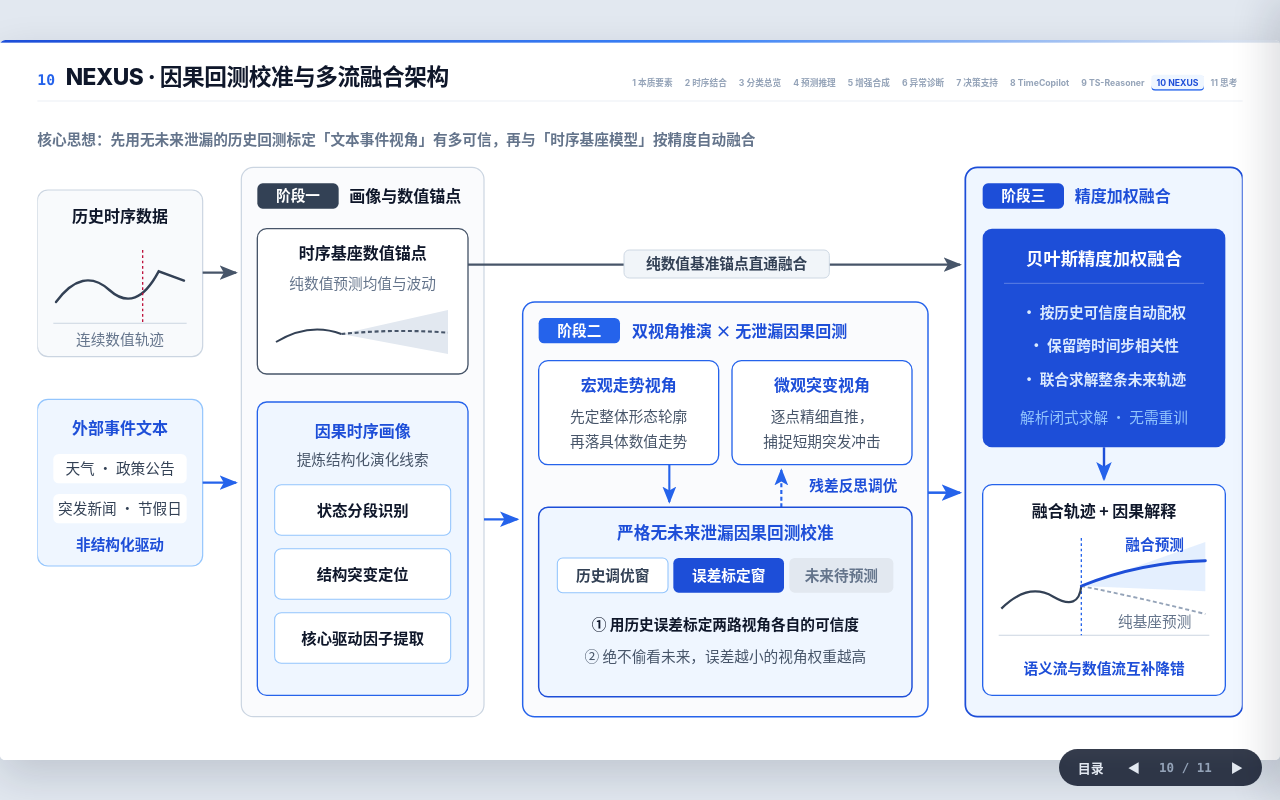
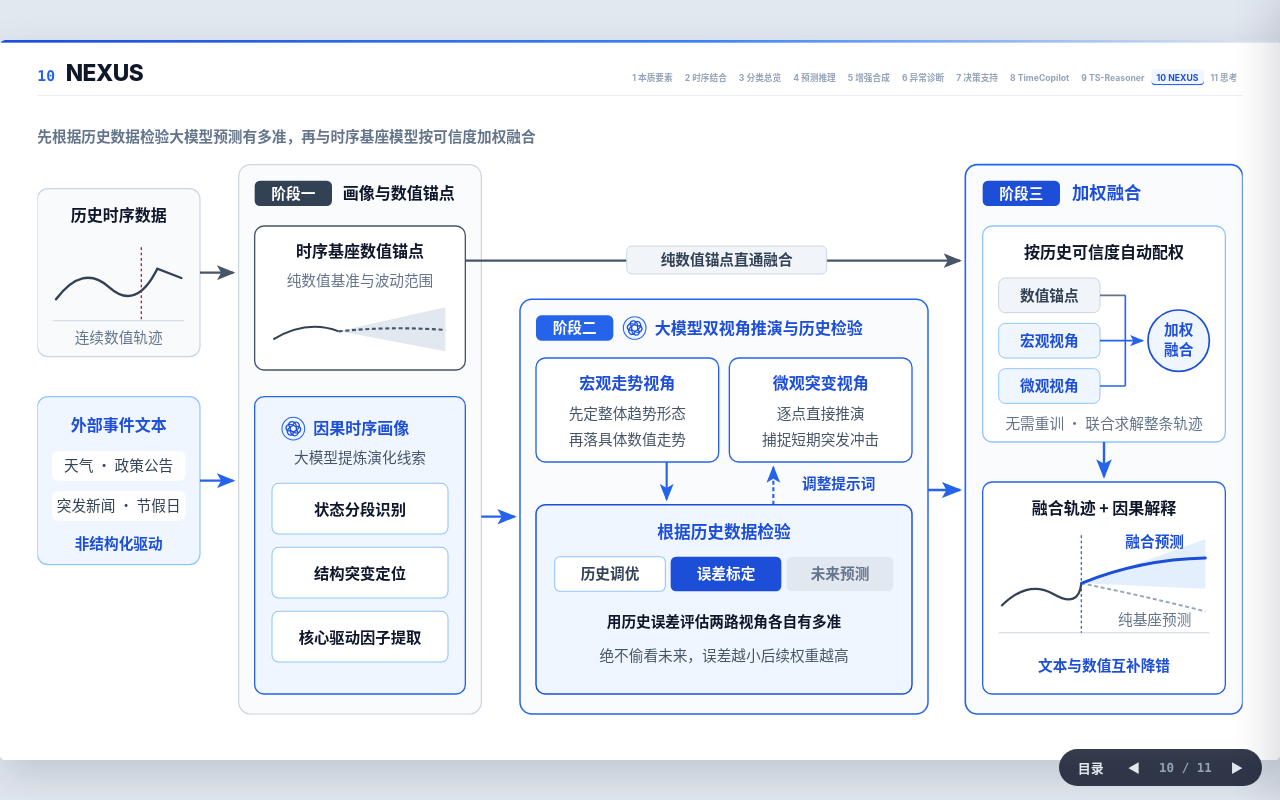
Before and after one commit to GuangDai/html-presentation-framework, a plain HTML site: page dist/ts_agent_report.html in a window 1280 px wide. Both pictures are taken after a click on the button "10 NEXUS". Drawn offline with nearby package versions, Linux system fonts and the light colour scheme.

Commit message:
refactor(slide10): simplify NEXUS title and wording, add GPT icons, use clean white weighted fusion block

```diff
--- a/dist/ts_agent_report.html
+++ b/dist/ts_agent_report.html
@@ -1159,11 +1159,11 @@
       </section>
 
       <!-- ==================== SLIDE 10 ==================== -->
-      <section class="slide" data-title="NEXUS · 因果回测校准与多流融合架构">
+      <section class="slide" data-title="NEXUS">
         <header class="slide-header">
           <div class="header-left">
             <span class="slide-num">10</span>
-            <h1 class="slide-title">NEXUS · 因果回测校准与多流融合架构</h1>
+            <h1 class="slide-title">NEXUS</h1>
           </div>
           <nav class="slide-agenda-rail"></nav>
         </header>
@@ -1176,129 +1176,159 @@
               <marker id="m10-s" viewBox="0 0 10 10" refX="8.5" refY="5" markerWidth="8.5" markerHeight="8.5" orient="auto">
                 <path d="M 0 1.2 L 9.5 5 L 0 8.8 L 2.2 5 z" fill="#475569"/>
               </marker>
+              <!-- Clean OpenAI / GPT 6-petal knot icon (24x24 viewBox) -->
+              <g id="gpt-icon">
+                <circle cx="0" cy="0" r="17" fill="#EFF6FF" stroke="#2563EB" stroke-width="1.6"/>
+                <g fill="none" stroke="#1D4ED8" stroke-width="1.9" stroke-linecap="round" stroke-linejoin="round">
+                  <path d="M 0 -5.2 L 4.5 -2.6 L 4.5 2.6 L 0 5.2 L -4.5 2.6 L -4.5 -2.6 Z"/>
+                  <path d="M 0 -5.2 C 0 -10.5, 6.2 -11.5, 8.6 -6.5 C 10.2 -3.2, 7.6 0.2, 4.5 2.6"/>
+                  <path d="M 4.5 -2.6 C 9.1 -5.2, 13.0 -0.2, 9.8 4.4 C 7.7 7.4, 3.6 6.8, 0 5.2"/>
+                  <path d="M 4.5 2.6 C 9.1 5.2, 6.8 11.2, 1.3 10.6 C -2.4 10.2, -4.1 6.5, -4.5 2.6"/>
+                  <path d="M 0 5.2 C 0 10.5, -6.2 11.5, -8.6 6.5 C -10.2 3.2, -7.6 -0.2, -4.5 -2.6"/>
+                  <path d="M -4.5 2.6 C -9.1 5.2, -13.0 0.2, -9.8 -4.4 C -7.7 -7.4, -3.6 -6.8, 0 -5.2"/>
+                  <path d="M -4.5 -2.6 C -9.1 -5.2, -6.8 -11.2, -1.3 -10.6 C 2.4 -10.2, 4.1 -6.5, 4.5 -2.6"/>
+                </g>
+              </g>
             </defs>
 
-            <!-- Top One-Line Intuitive Framing -->
-            <text x="0" y="38" fill="#64748B" font-size="22" font-weight="700">核心思想：先用无未来泄漏的历史回测标定「文本事件视角」有多可信，再与「时序基座模型」按精度自动融合</text>
+            <!-- Top Simple One-Line Summary -->
+            <text x="0" y="38" fill="#64748B" font-size="22" font-weight="700">先根据历史数据检验大模型预测有多准，再与时序基座模型按可信度加权融合</text>
 
-            <!-- ==================== COLUMN 0: DUAL INPUTS (x=0..250) ==================== -->
-            <rect x="0" y="106" width="248" height="250" rx="16" fill="#F8FAFC" stroke="#CBD5E1" stroke-width="1.8"/>
-            <text x="124" y="154" text-anchor="middle" fill="#0F172A" font-size="24" font-weight="800">历史时序数据</text>
-            <line x1="24" y1="306" x2="224" y2="306" stroke="#CBD5E1" stroke-width="1.6"/>
-            <path d="M 28 274 Q 68 220, 108 256 T 182 228 L 220 242" fill="none" stroke="#334155" stroke-width="3.6" stroke-linecap="round"/>
-            <line x1="158" y1="196" x2="158" y2="306" stroke="#BE123C" stroke-width="2" stroke-dasharray="4 4"/>
-            <text x="124" y="338" text-anchor="middle" fill="#64748B" font-size="22">连续数值轨迹</text>
+            <!-- ==================== COLUMN 0: DUAL INPUTS (x=0..244) ==================== -->
+            <rect x="0" y="108" width="244" height="252" rx="16" fill="#F8FAFC" stroke="#CBD5E1" stroke-width="1.8"/>
+            <text x="122" y="156" text-anchor="middle" fill="#0F172A" font-size="24" font-weight="800">历史时序数据</text>
+            <line x1="24" y1="306" x2="220" y2="306" stroke="#CBD5E1" stroke-width="1.6"/>
+            <path d="M 28 274 Q 68 220, 108 256 T 180 228 L 216 242" fill="none" stroke="#334155" stroke-width="3.6" stroke-linecap="round"/>
+            <line x1="156" y1="196" x2="156" y2="306" stroke="#BE123C" stroke-width="2" stroke-dasharray="4 4"/>
+            <text x="122" y="340" text-anchor="middle" fill="#64748B" font-size="22">连续数值轨迹</text>
 
-            <rect x="0" y="420" width="248" height="250" rx="16" fill="#EFF6FF" stroke="#93C5FD" stroke-width="1.8"/>
-            <text x="124" y="472" text-anchor="middle" fill="#1D4ED8" font-size="24" font-weight="800">外部事件文本</text>
-            <rect x="24" y="502" width="200" height="44" rx="8" fill="#FFFFFF"/>
-            <text x="124" y="532" text-anchor="middle" fill="#334155" font-size="22">天气 · 政策公告</text>
-            <rect x="24" y="562" width="200" height="44" rx="8" fill="#FFFFFF"/>
-            <text x="124" y="592" text-anchor="middle" fill="#334155" font-size="22">突发新闻 · 节假日</text>
-            <text x="124" y="646" text-anchor="middle" fill="#1D4ED8" font-size="22" font-weight="700">非结构化驱动</text>
+            <rect x="0" y="420" width="244" height="252" rx="16" fill="#EFF6FF" stroke="#93C5FD" stroke-width="1.8"/>
+            <text x="122" y="472" text-anchor="middle" fill="#1D4ED8" font-size="24" font-weight="800">外部事件文本</text>
+            <rect x="22" y="502" width="200" height="44" rx="8" fill="#FFFFFF"/>
+            <text x="122" y="532" text-anchor="middle" fill="#334155" font-size="22">天气 · 政策公告</text>
+            <rect x="22" y="562" width="200" height="44" rx="8" fill="#FFFFFF"/>
+            <text x="122" y="592" text-anchor="middle" fill="#334155" font-size="22">突发新闻 · 节假日</text>
+            <text x="122" y="648" text-anchor="middle" fill="#1D4ED8" font-size="22" font-weight="700">非结构化驱动</text>
 
-            <!-- Clean Horizontal Arrows: Inputs -> Stage 1 -->
-            <line x1="248" y1="230" x2="298" y2="230" stroke="#475569" stroke-width="3.4" marker-end="url(#m10-s)"/>
-            <line x1="248" y1="545" x2="298" y2="545" stroke="#2563EB" stroke-width="3.4" marker-end="url(#m10-b)"/>
+            <line x1="244" y1="234" x2="294" y2="234" stroke="#475569" stroke-width="3.4" marker-end="url(#m10-s)"/>
+            <line x1="244" y1="546" x2="294" y2="546" stroke="#2563EB" stroke-width="3.4" marker-end="url(#m10-b)"/>
 
-            <!-- ==================== STAGE 1: ANCHOR + CAUSAL PROFILING (x=306..670) ==================== -->
-            <rect x="306" y="72" width="364" height="824" rx="18" fill="#FAFBFD" stroke="#CBD5E1" stroke-width="1.8"/>
-            <rect x="330" y="96" width="122" height="38" rx="8" fill="#334155"/>
-            <text x="391" y="123" text-anchor="middle" fill="#FFFFFF" font-size="22" font-weight="800">阶段一</text>
-            <text x="468" y="124" fill="#0F172A" font-size="24" font-weight="800">画像与数值锚点</text>
+            <!-- ==================== STAGE 1: ANCHOR + CAUSAL PROFILING (x=302..666) ==================== -->
+            <rect x="302" y="72" width="364" height="824" rx="18" fill="#FAFBFD" stroke="#CBD5E1" stroke-width="1.8"/>
+            <rect x="326" y="96" width="116" height="38" rx="8" fill="#334155"/>
+            <text x="384" y="123" text-anchor="middle" fill="#FFFFFF" font-size="22" font-weight="800">阶段一</text>
+            <text x="458" y="124" fill="#0F172A" font-size="24" font-weight="800">画像与数值锚点</text>
 
             <!-- Upper Branch: Numerical TSFM Anchor -->
-            <rect x="330" y="164" width="316" height="218" rx="14" fill="#FFFFFF" stroke="#475569" stroke-width="2"/>
-            <text x="488" y="210" text-anchor="middle" fill="#0F172A" font-size="24" font-weight="800">时序基座数值锚点</text>
-            <text x="488" y="254" text-anchor="middle" fill="#64748B" font-size="22">纯数值预测均值与波动</text>
-            <!-- Mini anchor wave -->
-            <path d="M 358 334 Q 408 304, 456 322" fill="none" stroke="#334155" stroke-width="3"/>
-            <path d="M 456 322 L 616 286 L 616 352 Z" fill="#E2E8F0"/>
-            <path d="M 456 322 Q 536 314, 616 320" fill="none" stroke="#475569" stroke-width="3.2" stroke-dasharray="6 4"/>
+            <rect x="326" y="164" width="316" height="216" rx="14" fill="#FFFFFF" stroke="#475569" stroke-width="2"/>
+            <text x="484" y="210" text-anchor="middle" fill="#0F172A" font-size="24" font-weight="800">时序基座数值锚点</text>
+            <text x="484" y="254" text-anchor="middle" fill="#64748B" font-size="22">纯数值基准与波动范围</text>
+            <path d="M 354 334 Q 404 304, 452 322" fill="none" stroke="#334155" stroke-width="3"/>
+            <path d="M 452 322 L 612 286 L 612 352 Z" fill="#E2E8F0"/>
+            <path d="M 452 322 Q 532 314, 612 320" fill="none" stroke="#475569" stroke-width="3.2" stroke-dasharray="6 4"/>
 
-            <!-- Lower Branch: Causal-Temporal Profiling -->
-            <rect x="330" y="424" width="316" height="440" rx="14" fill="#EFF6FF" stroke="#2563EB" stroke-width="2"/>
-            <text x="488" y="476" text-anchor="middle" fill="#1D4ED8" font-size="24" font-weight="800">因果时序画像</text>
-            <text x="488" y="518" text-anchor="middle" fill="#475569" font-size="22">提炼结构化演化线索</text>
+            <!-- Lower Branch: Causal-Temporal Profiling + GPT ICON -->
+            <rect x="326" y="420" width="316" height="446" rx="14" fill="#EFF6FF" stroke="#2563EB" stroke-width="2"/>
+            <use href="#gpt-icon" x="384" y="468"/>
+            <text x="414" y="476" fill="#1D4ED8" font-size="24" font-weight="800">因果时序画像</text>
+            <text x="484" y="520" text-anchor="middle" fill="#475569" font-size="22">大模型提炼演化线索</text>
 
-            <rect x="356" y="548" width="264" height="76" rx="10" fill="#FFFFFF" stroke="#93C5FD" stroke-width="1.6"/>
-            <text x="488" y="595" text-anchor="middle" fill="#0F172A" font-size="23" font-weight="800">状态分段识别</text>
+            <rect x="352" y="550" width="264" height="76" rx="10" fill="#FFFFFF" stroke="#93C5FD" stroke-width="1.6"/>
+            <text x="484" y="597" text-anchor="middle" fill="#0F172A" font-size="23" font-weight="800">状态分段识别</text>
 
-            <rect x="356" y="644" width="264" height="76" rx="10" fill="#FFFFFF" stroke="#93C5FD" stroke-width="1.6"/>
-            <text x="488" y="691" text-anchor="middle" fill="#0F172A" font-size="23" font-weight="800">结构突变定位</text>
+            <rect x="352" y="646" width="264" height="76" rx="10" fill="#FFFFFF" stroke="#93C5FD" stroke-width="1.6"/>
+            <text x="484" y="693" text-anchor="middle" fill="#0F172A" font-size="23" font-weight="800">结构突变定位</text>
 
-            <rect x="356" y="740" width="264" height="76" rx="10" fill="#FFFFFF" stroke="#93C5FD" stroke-width="1.6"/>
-            <text x="488" y="787" text-anchor="middle" fill="#0F172A" font-size="23" font-weight="800">核心驱动因子提取</text>
+            <rect x="352" y="742" width="264" height="76" rx="10" fill="#FFFFFF" stroke="#93C5FD" stroke-width="1.6"/>
+            <text x="484" y="789" text-anchor="middle" fill="#0F172A" font-size="23" font-weight="800">核心驱动因子提取</text>
 
-            <!-- LONG TOP EXPRESS ROUTE: Numerical Anchor -> Stage 3 (Orthogonal clean bypass above Stage 2!) -->
-            <path d="M 646 218 L 1384 218" fill="none" stroke="#475569" stroke-width="3.4" marker-end="url(#m10-s)"/>
-            <rect x="880" y="196" width="308" height="42" rx="8" fill="#F1F5F9" stroke="#CBD5E1" stroke-width="1.4"/>
-            <text x="1034" y="225" text-anchor="middle" fill="#334155" font-size="22" font-weight="800">纯数值基准锚点直通融合</text>
+            <!-- Top Express Route: Numerical Anchor -> Stage 3 -->
+            <path d="M 642 216 L 1384 216" fill="none" stroke="#475569" stroke-width="3.4" marker-end="url(#m10-s)"/>
+            <rect x="884" y="194" width="300" height="42" rx="8" fill="#F1F5F9" stroke="#CBD5E1" stroke-width="1.4"/>
+            <text x="1034" y="223" text-anchor="middle" fill="#334155" font-size="22" font-weight="800">纯数值锚点直通融合</text>
 
             <!-- Arrow: Causal Profiling -> Stage 2 -->
-            <line x1="670" y1="600" x2="720" y2="600" stroke="#2563EB" stroke-width="3.6" marker-end="url(#m10-b)"/>
+            <line x1="666" y1="600" x2="716" y2="600" stroke="#2563EB" stroke-width="3.6" marker-end="url(#m10-b)"/>
 
-            <!-- ==================== STAGE 2: DUAL OUTLOOKS + LEAKAGE-FREE BACKTEST (x=728..1336) ==================== -->
-            <rect x="728" y="274" width="608" height="622" rx="18" fill="#FAFBFD" stroke="#2563EB" stroke-width="2.2"/>
-            <rect x="752" y="298" width="122" height="38" rx="8" fill="#2563EB"/>
-            <text x="813" y="325" text-anchor="middle" fill="#FFFFFF" font-size="22" font-weight="800">阶段二</text>
-            <text x="892" y="326" fill="#1D4ED8" font-size="24" font-weight="800">双视角推演 × 无泄漏因果回测</text>
+            <!-- ==================== STAGE 2: DUAL OUTLOOKS (GPT) + HISTORY CHECK (x=724..1336) ==================== -->
+            <rect x="724" y="274" width="612" height="622" rx="18" fill="#FAFBFD" stroke="#2563EB" stroke-width="2.2"/>
+            <rect x="748" y="298" width="116" height="38" rx="8" fill="#2563EB"/>
+            <text x="806" y="325" text-anchor="middle" fill="#FFFFFF" font-size="22" font-weight="800">阶段二</text>
+            <use href="#gpt-icon" x="896" y="317"/>
+            <text x="926" y="326" fill="#1D4ED8" font-size="24" font-weight="800">大模型双视角推演与历史检验</text>
 
-            <!-- Dual Semantic Outlooks -->
-            <rect x="752" y="362" width="270" height="156" rx="14" fill="#FFFFFF" stroke="#2563EB" stroke-width="2"/>
-            <text x="887" y="408" text-anchor="middle" fill="#1D4ED8" font-size="24" font-weight="800">宏观走势视角</text>
-            <text x="887" y="454" text-anchor="middle" fill="#475569" font-size="22">先定整体形态轮廓</text>
-            <text x="887" y="492" text-anchor="middle" fill="#475569" font-size="22">再落具体数值走势</text>
+            <!-- Dual Semantic Outlooks (Spacious, Zero Crowding) -->
+            <rect x="748" y="362" width="274" height="156" rx="14" fill="#FFFFFF" stroke="#2563EB" stroke-width="2"/>
+            <text x="885" y="408" text-anchor="middle" fill="#1D4ED8" font-size="24" font-weight="800">宏观走势视角</text>
+            <text x="885" y="454" text-anchor="middle" fill="#475569" font-size="22">先定整体趋势形态</text>
+            <text x="885" y="492" text-anchor="middle" fill="#475569" font-size="22">再落具体数值走势</text>
 
-            <rect x="1042" y="362" width="270" height="156" rx="14" fill="#FFFFFF" stroke="#2563EB" stroke-width="2"/>
-            <text x="1177" y="408" text-anchor="middle" fill="#1D4ED8" font-size="24" font-weight="800">微观突变视角</text>
-            <text x="1177" y="454" text-anchor="middle" fill="#475569" font-size="22">逐点精细直推，</text>
-            <text x="1177" y="492" text-anchor="middle" fill="#475569" font-size="22">捕捉短期突发冲击</text>
+            <rect x="1038" y="362" width="274" height="156" rx="14" fill="#FFFFFF" stroke="#2563EB" stroke-width="2"/>
+            <text x="1175" y="408" text-anchor="middle" fill="#1D4ED8" font-size="24" font-weight="800">微观突变视角</text>
+            <text x="1175" y="454" text-anchor="middle" fill="#475569" font-size="22">逐点直接推演</text>
+            <text x="1175" y="492" text-anchor="middle" fill="#475569" font-size="22">捕捉短期突发冲击</text>
 
-            <!-- Bidirectional vertical arrows between Outlooks & Backtest -->
-            <line x1="948" y1="518" x2="948" y2="574" stroke="#2563EB" stroke-width="3.2" marker-end="url(#m10-b)"/>
-            <line x1="1116" y1="582" x2="1116" y2="526" stroke="#2563EB" stroke-width="3.2" stroke-dasharray="6 4" marker-end="url(#m10-b)"/>
-            <text x="1224" y="558" text-anchor="middle" fill="#1D4ED8" font-size="22" font-weight="700">残差反思调优</text>
+            <!-- Bidirectional arrows: Down to History Check, Up = 调整提示词 -->
+            <line x1="944" y1="518" x2="944" y2="574" stroke="#2563EB" stroke-width="3.2" marker-end="url(#m10-b)"/>
+            <line x1="1104" y1="582" x2="1104" y2="526" stroke="#2563EB" stroke-width="3.2" stroke-dasharray="6 4" marker-end="url(#m10-b)"/>
+            <text x="1202" y="558" text-anchor="middle" fill="#1D4ED8" font-size="22" font-weight="800">调整提示词</text>
 
-            <!-- Leakage-Free Causal Backtest Calibration Box -->
-            <rect x="752" y="582" width="560" height="284" rx="14" fill="#EFF6FF" stroke="#1D4ED8" stroke-width="2.2"/>
-            <text x="1032" y="630" text-anchor="middle" fill="#1D4ED8" font-size="25" font-weight="800">严格无未来泄漏因果回测校准</text>
+            <!-- Simple Direct History Verification Box -->
+            <rect x="748" y="582" width="564" height="284" rx="14" fill="#EFF6FF" stroke="#1D4ED8" stroke-width="2.2"/>
+            <text x="1030" y="632" text-anchor="middle" fill="#1D4ED8" font-size="25" font-weight="800">根据历史数据检验</text>
 
-            <!-- Timeline Split Bar (Visualizing Zero Future Leakage) -->
-            <rect x="780" y="658" width="166" height="52" rx="8" fill="#FFFFFF" stroke="#93C5FD" stroke-width="1.6"/>
-            <text x="863" y="692" text-anchor="middle" fill="#334155" font-size="22" font-weight="700">历史调优窗</text>
+            <!-- Clean 3-Window Timeline -->
+            <rect x="776" y="660" width="166" height="52" rx="8" fill="#FFFFFF" stroke="#93C5FD" stroke-width="1.6"/>
+            <text x="859" y="694" text-anchor="middle" fill="#334155" font-size="22" font-weight="700">历史调优</text>
 
-            <rect x="954" y="658" width="166" height="52" rx="8" fill="#1D4ED8"/>
-            <text x="1037" y="692" text-anchor="middle" fill="#FFFFFF" font-size="22" font-weight="800">误差标定窗</text>
+            <rect x="950" y="660" width="166" height="52" rx="8" fill="#1D4ED8"/>
+            <text x="1033" y="694" text-anchor="middle" fill="#FFFFFF" font-size="22" font-weight="800">误差标定</text>
 
-            <rect x="1128" y="658" width="156" height="52" rx="8" fill="#E2E8F0"/>
-            <text x="1206" y="692" text-anchor="middle" fill="#64748B" font-size="22" font-weight="700">未来待预测</text>
+            <rect x="1124" y="660" width="160" height="52" rx="8" fill="#E2E8F0"/>
+            <text x="1204" y="694" text-anchor="middle" fill="#64748B" font-size="22" font-weight="700">未来预测</text>
 
-            <text x="1032" y="766" text-anchor="middle" fill="#0F172A" font-size="22" font-weight="800">① 用历史误差标定两路视角各自的可信度</text>
-            <text x="1032" y="814" text-anchor="middle" fill="#475569" font-size="22">② 绝不偷看未来，误差越小的视角权重越高</text>
+            <text x="1030" y="766" text-anchor="middle" fill="#0F172A" font-size="22" font-weight="800">用历史误差评估两路视角各自有多准</text>
+            <text x="1030" y="816" text-anchor="middle" fill="#475569" font-size="22">绝不偷看未来，误差越小后续权重越高</text>
 
             <!-- Arrow: Stage 2 -> Stage 3 -->
             <line x1="1336" y1="560" x2="1384" y2="560" stroke="#2563EB" stroke-width="3.8" marker-end="url(#m10-b)"/>
 
-            <!-- ==================== STAGE 3: PRECISION-WEIGHTED BAYESIAN FUSION (x=1392..1808) ==================== -->
-            <rect x="1392" y="72" width="416" height="824" rx="18" fill="#EFF6FF" stroke="#1D4ED8" stroke-width="2.6"/>
-            <rect x="1418" y="96" width="122" height="38" rx="8" fill="#1D4ED8"/>
-            <text x="1479" y="123" text-anchor="middle" fill="#FFFFFF" font-size="22" font-weight="800">阶段三</text>
-            <text x="1556" y="124" fill="#1D4ED8" font-size="24" font-weight="800">精度加权融合</text>
+            <!-- ==================== STAGE 3: CLEAN WHITE WEIGHTED FUSION (x=1392..1808, NO DARK BLUE BLOCK!) ==================== -->
+            <rect x="1392" y="72" width="416" height="824" rx="18" fill="#FAFBFD" stroke="#2563EB" stroke-width="2.4"/>
+            <rect x="1418" y="96" width="116" height="38" rx="8" fill="#1D4ED8"/>
+            <text x="1476" y="123" text-anchor="middle" fill="#FFFFFF" font-size="22" font-weight="800">阶段三</text>
+            <text x="1552" y="124" fill="#1D4ED8" font-size="26" font-weight="800">加权融合</text>
 
-            <!-- Fusion Engine Block (Zero scary equations, pure visual intuition) -->
-            <rect x="1418" y="164" width="364" height="328" rx="14" fill="#1D4ED8"/>
-            <text x="1600" y="218" text-anchor="middle" fill="#FFFFFF" font-size="26" font-weight="800">贝叶斯精度加权融合</text>
-            <line x1="1450" y1="246" x2="1750" y2="246" stroke="rgba(255,255,255,0.28)" stroke-width="1.5"/>
-            <text x="1600" y="298" text-anchor="middle" fill="#DBEAFE" font-size="22" font-weight="700">· 按历史可信度自动配权</text>
-            <text x="1600" y="348" text-anchor="middle" fill="#DBEAFE" font-size="22" font-weight="700">· 保留跨时间步相关性</text>
-            <text x="1600" y="398" text-anchor="middle" fill="#DBEAFE" font-size="22" font-weight="700">· 联合求解整条未来轨迹</text>
-            <text x="1600" y="456" text-anchor="middle" fill="#93C5FD" font-size="22">解析闭式求解 · 无需重训</text>
+            <!-- Clean White Visual Weighted-Merge Diagram (Zero dark-blue wall, zero 4-bullet list) -->
+            <rect x="1418" y="164" width="364" height="324" rx="14" fill="#FFFFFF" stroke="#93C5FD" stroke-width="2"/>
+            <text x="1600" y="212" text-anchor="middle" fill="#0F172A" font-size="24" font-weight="800">按历史可信度自动配权</text>
 
-            <line x1="1600" y1="492" x2="1600" y2="540" stroke="#1D4ED8" stroke-width="3.6" marker-end="url(#m10-b)"/>
+            <!-- 3 Clean Source Pills Merging into Weighted Fusion -->
+            <rect x="1442" y="242" width="152" height="52" rx="10" fill="#F1F5F9" stroke="#CBD5E1" stroke-width="1.5"/>
+            <text x="1518" y="276" text-anchor="middle" fill="#334155" font-size="22" font-weight="700">数值锚点</text>
+
+            <rect x="1442" y="310" width="152" height="52" rx="10" fill="#EFF6FF" stroke="#93C5FD" stroke-width="1.5"/>
+            <text x="1518" y="344" text-anchor="middle" fill="#1D4ED8" font-size="22" font-weight="700">宏观视角</text>
+
+            <rect x="1442" y="378" width="152" height="52" rx="10" fill="#EFF6FF" stroke="#93C5FD" stroke-width="1.5"/>
+            <text x="1518" y="412" text-anchor="middle" fill="#1D4ED8" font-size="22" font-weight="700">微观视角</text>
+
+            <!-- Clean orthogonal merge lines -> Weighted Sum circle -->
+            <line x1="1594" y1="268" x2="1632" y2="268" stroke="#64748B" stroke-width="2.4"/>
+            <line x1="1594" y1="336" x2="1658" y2="336" stroke="#2563EB" stroke-width="2.6" marker-end="url(#m10-b)"/>
+            <line x1="1594" y1="404" x2="1632" y2="404" stroke="#2563EB" stroke-width="2.4"/>
+            <line x1="1632" y1="268" x2="1632" y2="404" stroke="#2563EB" stroke-width="2.4"/>
+
+            <circle cx="1712" cy="336" r="46" fill="#EFF6FF" stroke="#1D4ED8" stroke-width="2.6"/>
+            <text x="1712" y="328" text-anchor="middle" fill="#1D4ED8" font-size="22" font-weight="800">加权</text>
+            <text x="1712" y="358" text-anchor="middle" fill="#1D4ED8" font-size="22" font-weight="800">融合</text>
+
+            <text x="1600" y="468" text-anchor="middle" fill="#64748B" font-size="22">无需重训 · 联合求解整条轨迹</text>
+
+            <line x1="1600" y1="488" x2="1600" y2="540" stroke="#2563EB" stroke-width="3.6" marker-end="url(#m10-b)"/>
 
             <!-- Final Output Trajectory Comparison -->
-            <rect x="1418" y="548" width="364" height="316" rx="14" fill="#FFFFFF" stroke="#2563EB" stroke-width="2"/>
+            <rect x="1418" y="548" width="364" height="318" rx="14" fill="#FFFFFF" stroke="#2563EB" stroke-width="2"/>
             <text x="1600" y="596" text-anchor="middle" fill="#0F172A" font-size="24" font-weight="800">融合轨迹 + 因果解释</text>
             <line x1="1442" y1="774" x2="1758" y2="774" stroke="#CBD5E1" stroke-width="1.6"/>
             <line x1="1566" y1="628" x2="1566" y2="774" stroke="#2563EB" stroke-width="2" stroke-dasharray="4 4"/>
@@ -1308,7 +1338,7 @@
             <path d="M 1566 700 Q 1654 664, 1752 662" fill="none" stroke="#1D4ED8" stroke-width="4.4" stroke-linecap="round"/>
             <text x="1676" y="646" text-anchor="middle" fill="#1D4ED8" font-size="22" font-weight="800">融合预测</text>
             <text x="1676" y="762" text-anchor="middle" fill="#64748B" font-size="22">纯基座预测</text>
-            <text x="1600" y="832" text-anchor="middle" fill="#1D4ED8" font-size="22" font-weight="800">语义流与数值流互补降错</text>
+            <text x="1600" y="832" text-anchor="middle" fill="#1D4ED8" font-size="22" font-weight="800">文本与数值互补降错</text>
           </svg>
         </div>
       </section>
```
Also changed, not shown: index.html (+124 -94 lines), 3 other files.
